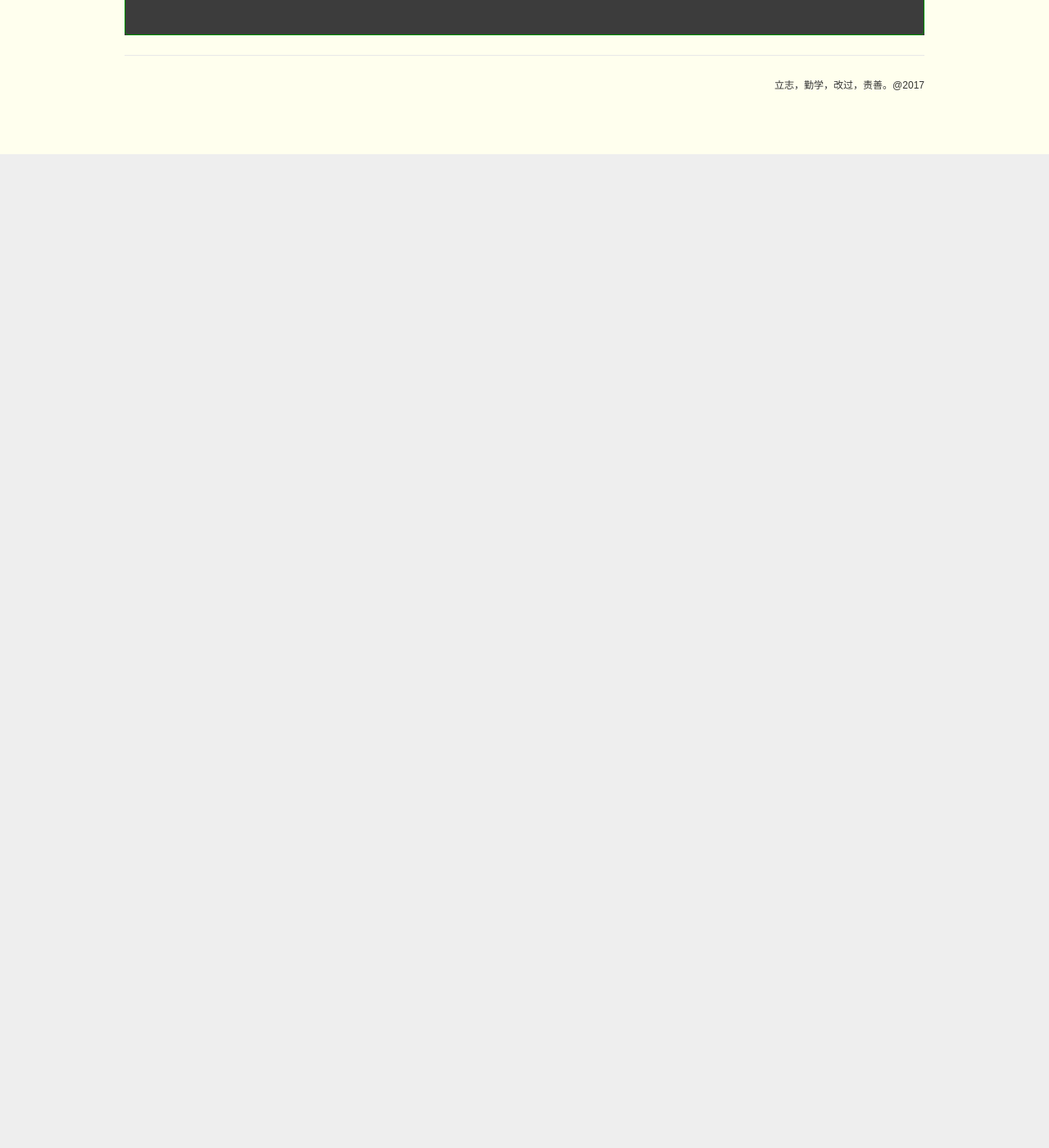
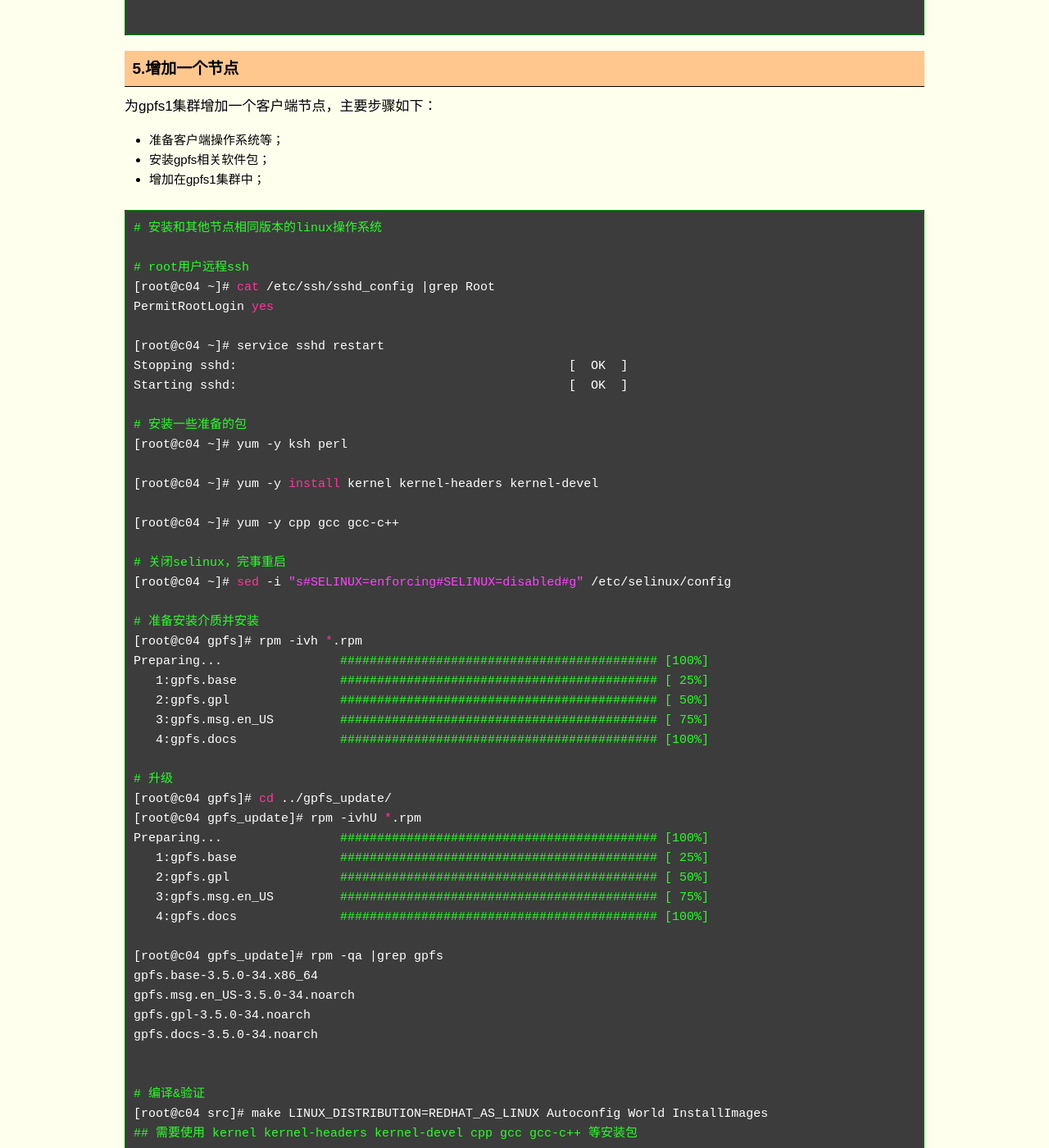
Before and after one commit to yangfeiffei/yangfeiffei.github.io, a Jekyll site: the page built from _posts/2017-09-26-gpfs安装部署测试.md, in a window 1280 px wide and 1400 px high, scrolled down 13692 px. Shown: the whole window at 82% size. Built offline with Jekyll 4.4.1, drawn with Linux system fonts in a browser that asks for light colours; nearby versions of some CDN libraries; before the commit the page ends 13880 px from its top, so only the background shows below that; some of the changed text lies outside the part shown.

Commit message:
gpfs install test add a new node

````diff
--- a/_posts/2017-09-26-gpfs安装部署测试.md
+++ b/_posts/2017-09-26-gpfs安装部署测试.md
@@ -584,3 +584,144 @@ mmadddisk: Command failed.  Examine previous error messages to determine cause.
 ...
 
 ```
+
+
+# 5.增加一个节点
+
+为gpfs1集群增加一个客户端节点，主要步骤如下：
+
+- 准备客户端操作系统等；
+- 安装gpfs相关软件包；
+- 增加在gpfs1集群中；
+
+```bash
+# 安装和其他节点相同版本的linux操作系统
+
+# root用户远程ssh
+[root@c04 ~]# cat /etc/ssh/sshd_config |grep Root
+PermitRootLogin yes
+
+[root@c04 ~]# service sshd restart
+Stopping sshd:                                             [  OK  ]
+Starting sshd:                                             [  OK  ]
+
+# 安装一些准备的包
+[root@c04 ~]# yum -y ksh perl
+
+[root@c04 ~]# yum -y install kernel kernel-headers kernel-devel
+
+[root@c04 ~]# yum -y cpp gcc gcc-c++
+
+# 关闭selinux，完事重启
+[root@c04 ~]# sed -i "s#SELINUX=enforcing#SELINUX=disabled#g" /etc/selinux/config
+
+# 准备安装介质并安装
+[root@c04 gpfs]# rpm -ivh *.rpm
+Preparing...                ########################################### [100%]
+   1:gpfs.base              ########################################### [ 25%]
+   2:gpfs.gpl               ########################################### [ 50%]
+   3:gpfs.msg.en_US         ########################################### [ 75%]
+   4:gpfs.docs              ########################################### [100%]
+
+# 升级
+[root@c04 gpfs]# cd ../gpfs_update/
+[root@c04 gpfs_update]# rpm -ivhU *.rpm
+Preparing...                ########################################### [100%]
+   1:gpfs.base              ########################################### [ 25%]
+   2:gpfs.gpl               ########################################### [ 50%]
+   3:gpfs.msg.en_US         ########################################### [ 75%]
+   4:gpfs.docs              ########################################### [100%]
+
+[root@c04 gpfs_update]# rpm -qa |grep gpfs
+gpfs.base-3.5.0-34.x86_64
+gpfs.msg.en_US-3.5.0-34.noarch
+gpfs.gpl-3.5.0-34.noarch
+gpfs.docs-3.5.0-34.noarch
+
+
+# 编译&验证
+[root@c04 src]# make LINUX_DISTRIBUTION=REDHAT_AS_LINUX Autoconfig World InstallImages
+## 需要使用 kernel kernel-headers kernel-devel cpp gcc gcc-c++ 等安装包
+
+[root@c04 src]# ls -l /lib/modules/2.6.32-696.10.3.el6.x86_64/extra/
+total 6332
+-rw-r--r-- 1 root root 2760629 Oct  1 23:09 mmfs26.ko
+-rw-r--r-- 1 root root 2798374 Oct  1 23:09 mmfslinux.ko
+-rw-r--r-- 1 root root  918694 Oct  1 23:09 tracedev.ko
+
+# 修改host表，每个节点上均如下所示
+[root@c04 src]# cat /etc/hosts |grep c0
+10.10.1.173 c01
+10.10.1.174 c02
+10.10.1.175 c03
+10.10.1.176 c04
+
+# ssh互信
+[root@c04 src]# ssh-keygen
+[root@c04 src]# ssh-copy-id c01
+[root@c04 src]# ssh-copy-id c02
+[root@c04 src]# ssh-copy-id c03
+[root@c04 src]# ssh-copy-id c04
+
+[root@c01 src]# ssh-copy-id c04
+[root@c02 src]# ssh-copy-id c04
+[root@c03 src]# ssh-copy-id c04
+
+
+# 将c04加入到cluster中
+[root@c01 ~]# mmshutdown -a
+...
+[root@c01 ~]# mmaddnode -N c04:quorum
+Sun Oct  1 12:35:00 CST 2017: mmaddnode: Processing node c04
+Verifying GPFS is stopped on all nodes ...
+mmaddnode: Command successfully completed
+mmaddnode: Warning: Not all nodes have proper GPFS license designations.
+    Use the mmchlicense command to designate licenses as needed.
+mmaddnode: Propagating the cluster configuration data to all
+  affected nodes.  This is an asynchronous process.
+
+[root@c01 ~]# mmchlicense server  --accept -N c04
+
+The following nodes will be designated as possessing GPFS server licenses:
+        c04
+mmchlicense: Command successfully completed
+mmchlicense: Propagating the cluster configuration data to all
+  affected nodes.  This is an asynchronous process.
+
+
+[root@c01 ~]# mmstartup -a
+Sun Oct  1 12:37:21 CST 2017: mmstartup: Starting GPFS ...
+
+等20s后：
+[root@c01 ~]# mmgetstate -a
+
+ Node number  Node name        GPFS state
+------------------------------------------
+       1      c01              active
+       2      c02              active
+       3      c03              active
+       4      c04              active
+
+c04上可以看到文件系统
+[root@c04 src]# df
+Filesystem                 1K-blocks    Used Available Use% Mounted on
+/dev/mapper/vg_c04-lv_root  18003272 1241608  15840476   8% /
+tmpfs                         502056       0    502056   0% /dev/shm
+/dev/sda1                     487652   51792    410260  12% /boot
+/dev/gpfs1                  62914560  772096  62142464   2% /gpfs1
+[root@c04 src]# cd /gpfs1/
+[root@c04 gpfs1]# ls -l
+total 0
+-rw-r--r-- 1 root root 111 Oct  1 05:44 test1.txt
+
+[root@c04 ~]# cd /usr/lpp/mmfs/bin/
+[root@c04 bin]# ./mmgetstate -aL
+
+ Node number  Node name       Quorum  Nodes up  Total nodes  GPFS state  Remarks
+------------------------------------------------------------------------------------
+       1      c01                3        4          4       active      quorum node
+       2      c02                3        4          4       active      quorum node
+       3      c03                3        4          4       active      quorum node
+       4      c04                3        4          4       active      quorum node
+
+```
````
